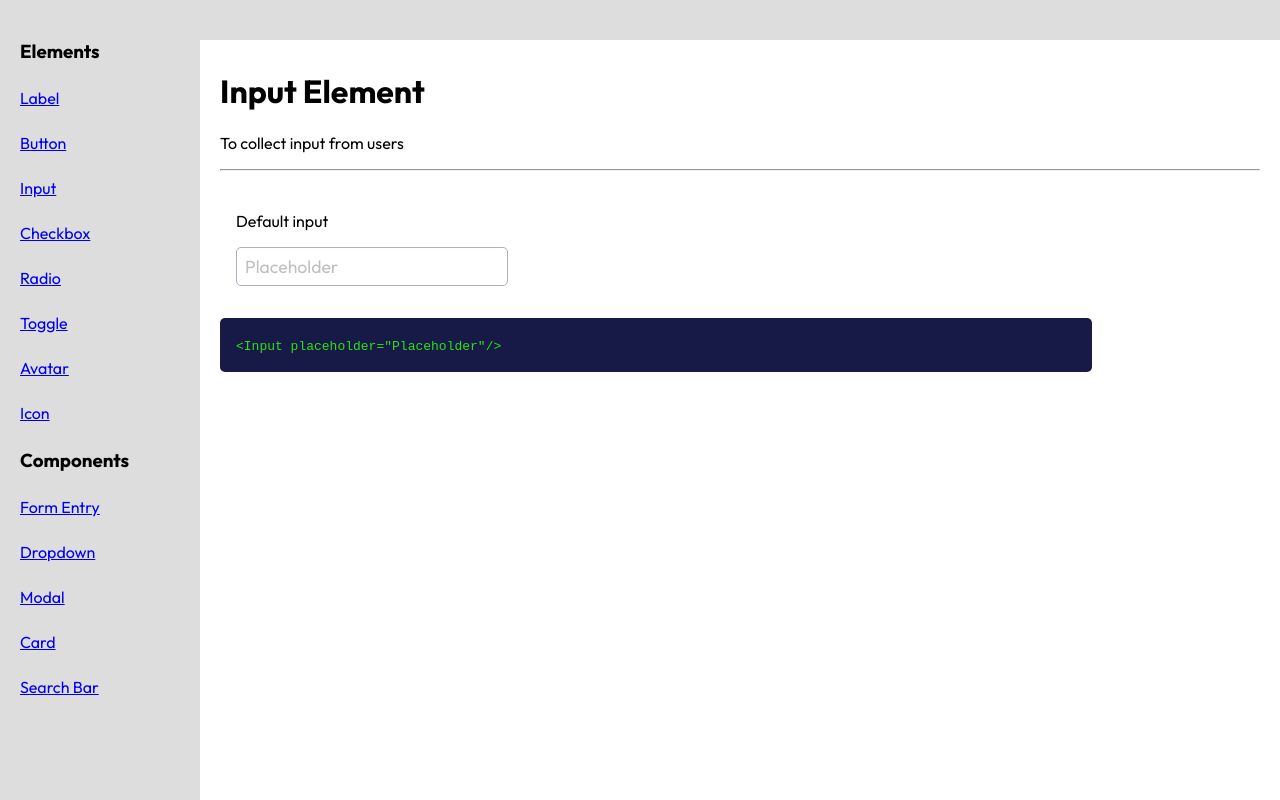
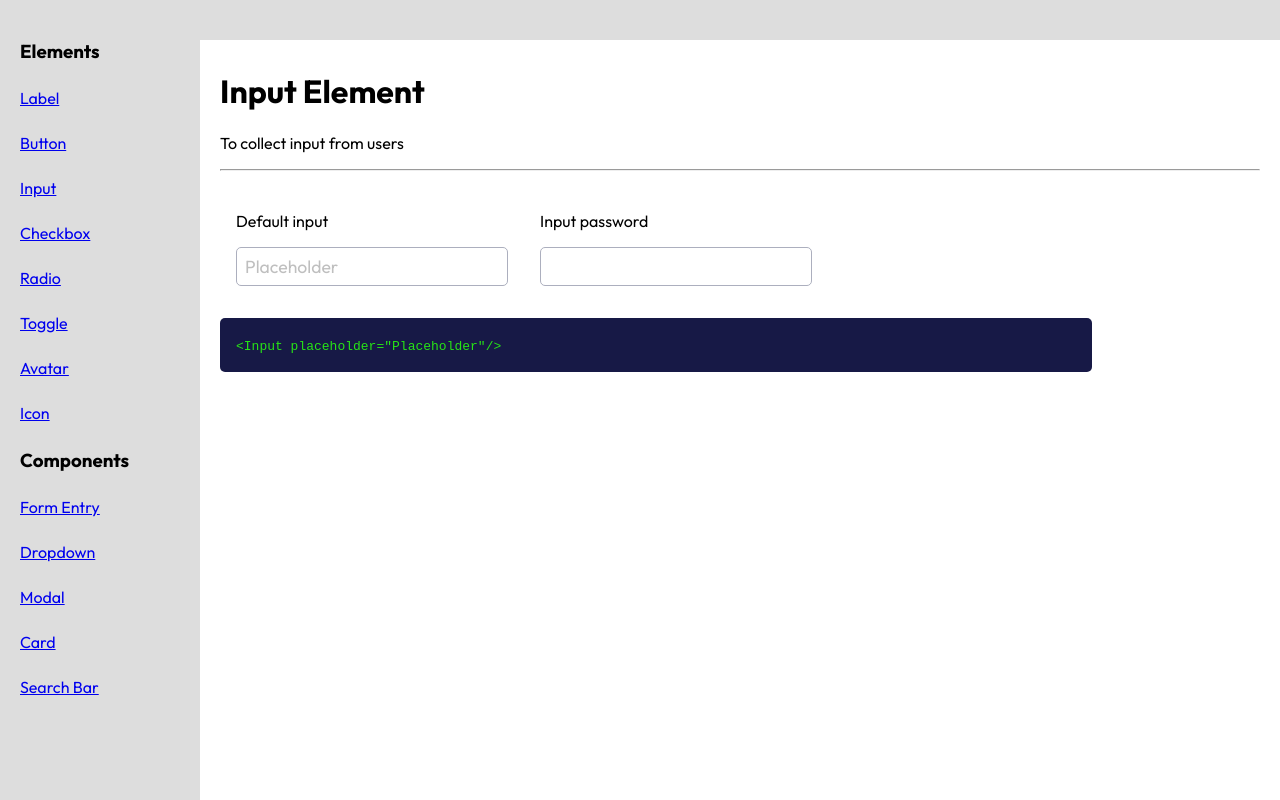
Before and after one commit to gustavozapata/eco, a React (Create React App) app in the folder eco-all-react/: page /templates/documentation/Input in a window 1280 px wide. Built offline with nearby package versions, Linux system fonts and the light colour scheme.

Commit message:
add input type to input page

```diff
--- a/eco-all-react/src/apps/eco-templates/documentation/src/pages/InputPage/InputPage.js
+++ b/eco-all-react/src/apps/eco-templates/documentation/src/pages/InputPage/InputPage.js
@@ -16,6 +16,10 @@ const FormEntryPage = () => {
           <p>Default input</p>
           <Input placeholder="Placeholder" />
         </Column>
+        <Column>
+          <p>Input password</p>
+          <Input type="password" />
+        </Column>
       </Row>
       <CodeSnippet code={`<Input placeholder="Placeholder"/>`} />
     </Layout>
```
